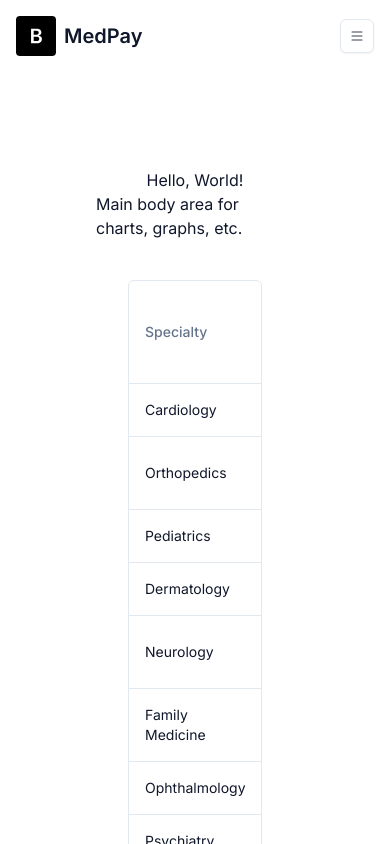
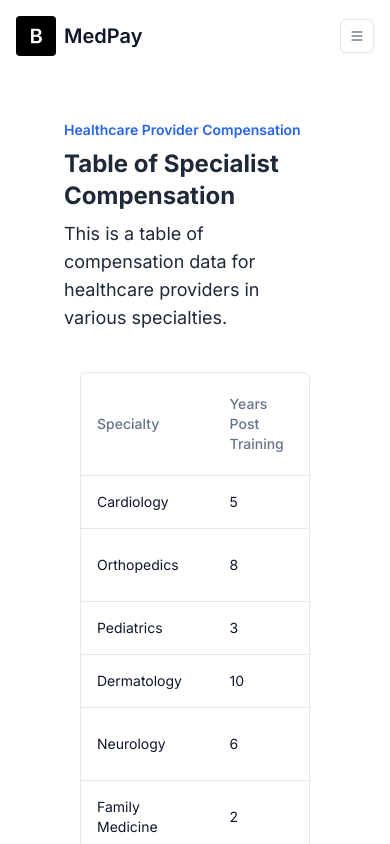
Before and after one commit to MediLevel-FYI/medilevel_front_end, a Next.js app: page / in a window 390 px wide. Shown: the top 844 px of the page. Built offline with nearby package versions, Linux system fonts and the light colour scheme.

Commit message:
Adds dummy data for compensation table demo. Refactors schemas into a specific schema folder. Adds mobile responsiveness to headline on landing page.

```diff
--- a/_compensationData.ts
+++ b/_compensationData.ts
@@ -1,4 +1,4 @@
-import { Compensation } from '@/schemas/Compensation'
+import { Compensation } from '@/schemas/compensationSchema'
 
 export const compensationData: Compensation[] = [
   {
--- a/app/page.tsx
+++ b/app/page.tsx
@@ -6,9 +6,16 @@ import { compensationData } from "@/_compensationData"
 export default function Home() {
   const data = compensationData
   return (
-    <main className="flex flex-col items-center min-h-screen p-24">
-      <h1>Hello, World!</h1>
-      <p>Main body area for charts, graphs, etc.</p>
+    <main className="flex flex-col items-center min-h-screen p-12">
+      <div className="flex flex-wrap w-full sm:justify-start sm:flex-nowrap">
+        <div className="max-w-[85rem] w-full mx-auto px-4 sm:flex sm:items-center">
+          <div className="max-w-3xl">
+            <p className="mb-2 text-sm font-semibold text-blue-600">Healthcare Provider Compensation</p>
+            <h1 className="block text-2xl font-bold text-gray-800 sm:text-3xl dark:text-white">Table of Specialist Compensation</h1>
+            <p className="mt-2 text-lg text-gray-800 dark:text-gray-400">This is a table of compensation data for healthcare providers in various specialties.</p>
+          </div>
+        </div>
+      </div>
       <div className="container py-10 mx-auto">
         <CompensationDataTable columns={columns} data={data} />
       </div>
--- a/components/datatables/compensation/CompensationColumnDef.tsx
+++ b/components/datatables/compensation/CompensationColumnDef.tsx
@@ -1,7 +1,7 @@
 "use client"
 
 import { ColumnDef } from "@tanstack/react-table"
-import { Compensation } from "@/schemas/Compensation"
+import { Compensation } from "@/schemas/compensationSchema"
 
 export const columns: ColumnDef<Compensation>[] = [
   {
```
Also changed, not shown: schemas/compensationSchema.ts (renamed from schemas/Compensation.ts).
